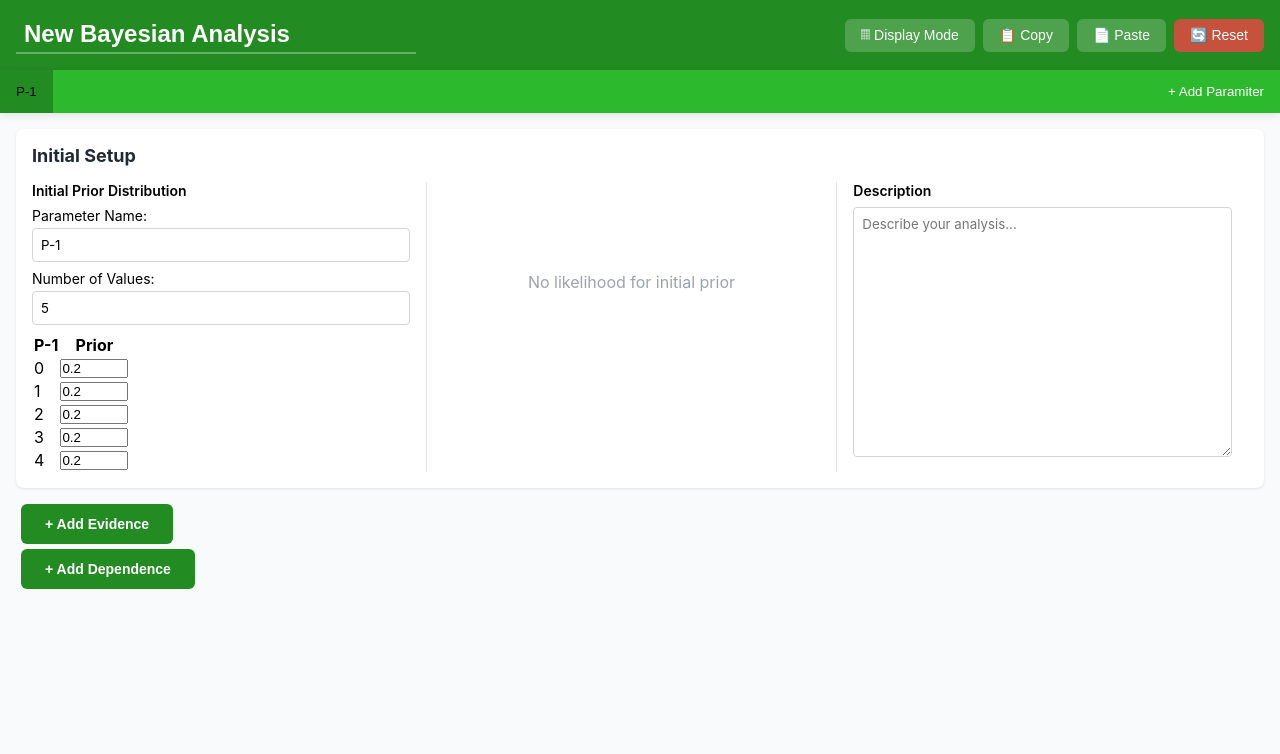
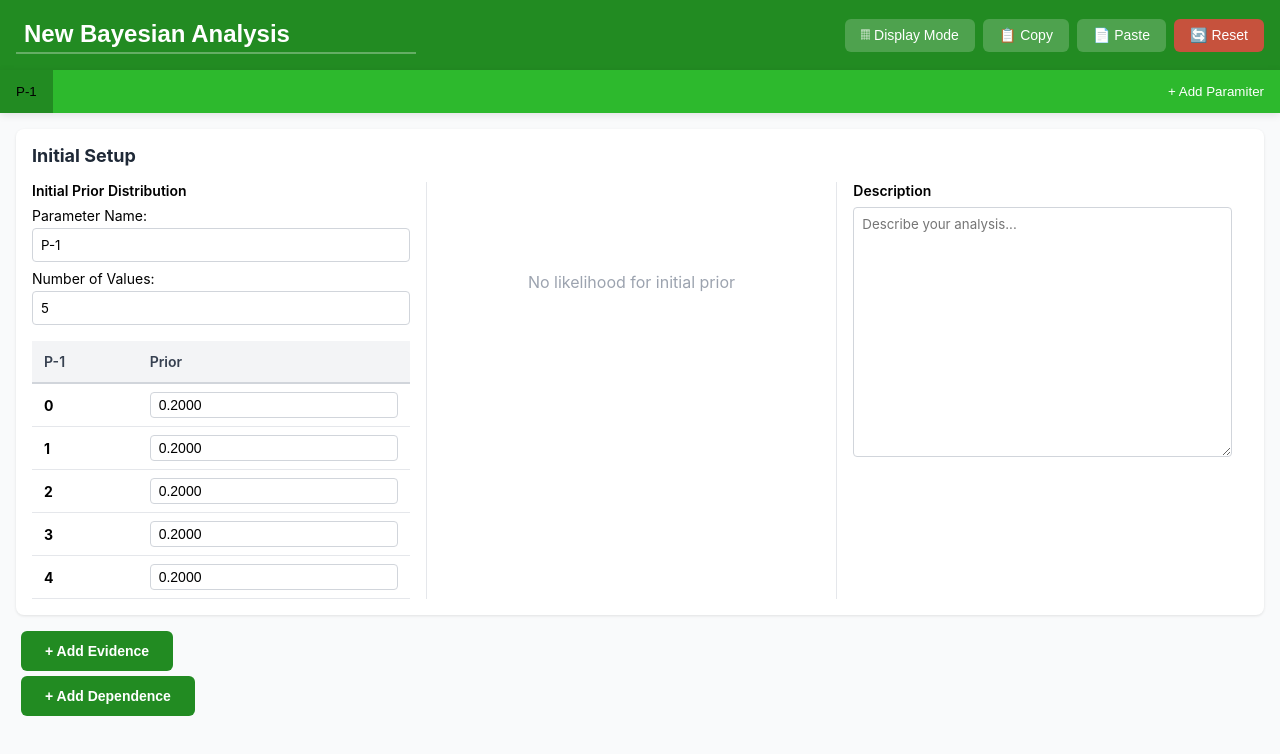
Before and after one commit to maxwell-gisborne/Bayesian-Calculator, a plain HTML site: page index.html in a window 1280 px wide. Both pictures are taken after a click on the button "𝄜 Display Mode". Drawn offline with Linux system fonts and the light colour scheme.

Commit message:
table cssed

```diff
--- a/index.html
+++ b/index.html
@@ -273,6 +273,45 @@
 				text-align: center;
 				min-height: 200px;
 			}
+
+			.data-table {
+				width: 100%;
+				border-collapse: collapse;
+				font-size: 0.875rem;
+				margin-top: 0.5rem;
+			}
+
+			.data-table th {
+				background: #f3f4f6;
+				padding: 0.75rem;
+				text-align: left;
+				font-weight: 600;
+				color: #374151;
+				border-bottom: 2px solid #d1d5db;
+			}
+
+			.data-table td {
+				padding: 0.5rem 0.75rem;
+				border-bottom: 1px solid #e5e7eb;
+			}
+
+			.data-table tr:hover {
+				background: #f9fafb;
+			}
+
+			.data-table input[type="number"] {
+				width: 100%;
+				padding: 0.25rem 0.5rem;
+				border: 1px solid #d1d5db;
+				border-radius: 0.25rem;
+				font-size: 0.875rem;
+			}
+
+			.data-table input[type="number"]:focus {
+				outline: none;
+				border-color: #2563eb;
+				box-shadow: 0 0 0 3px rgba(37, 99, 235, 0.1);
+			}
 		</style>
 	</head>
 	<body>
@@ -361,23 +400,28 @@
 
 						function renderTable(container, data, name, title, editable, normalize, onChange){
 							const table = container.appendChild(document.createElement('table'));
+							table.className = 'data-table';
 							const header = table.appendChild(document.createElement('tr'));
 							header.innerHTML = `<th>${name}</th><th>${title}</th>`;
 							for (let n=0; n<data.length; n++){
 								let row = table.appendChild(document.createElement('tr'));
 								if (!editable) {
 									console.log('normal table row');
-									row.innerHTML = `<td>${n}</td> <td>${data[n]}</td>`;
+									row.innerHTML = `<td><strong>${n}</strong></td><td>${(data[n] * 100).toFixed(2)}%</td>`;
+
 									} else {
 										console.log('editable table row');
 										const value = row.appendChild(document.createElement('td'));
-										value.textContent = `${n}`;
-										const prob = row.appendChild(document.createElement('input'));
+										value.innerHTML = `<strong>${n}</strong>`;
+										const probCell = row.appendChild(document.createElement('td'));
+										const prob = probCell.appendChild(document.createElement('input'));
+
 										prob.setAttribute('type', 'number');
 										prob.setAttribute('min', '0');
 										prob.setAttribute('max', '1');
-										prob.setAttribute('step', '0.01');
-										prob.value = data[n];
+										prob.setAttribute('step', '0.001');
+										prob.value = data[n].toFixed(4);
+
 										prob.addEventListener('change',(change) => {
 											let newval = Number(change.target.value);
 											if (!normalize) {
```
